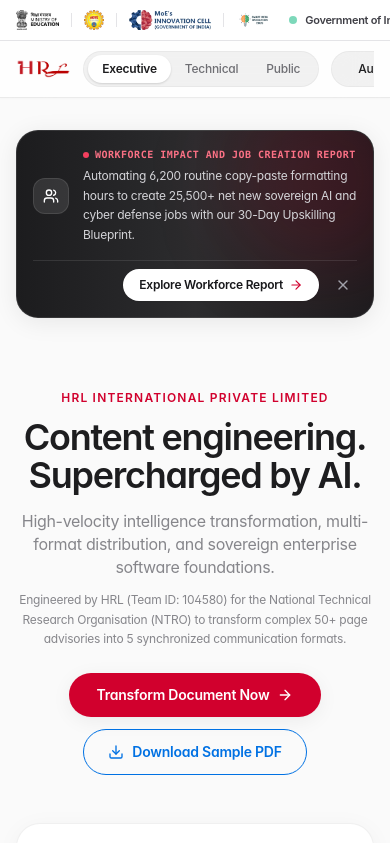
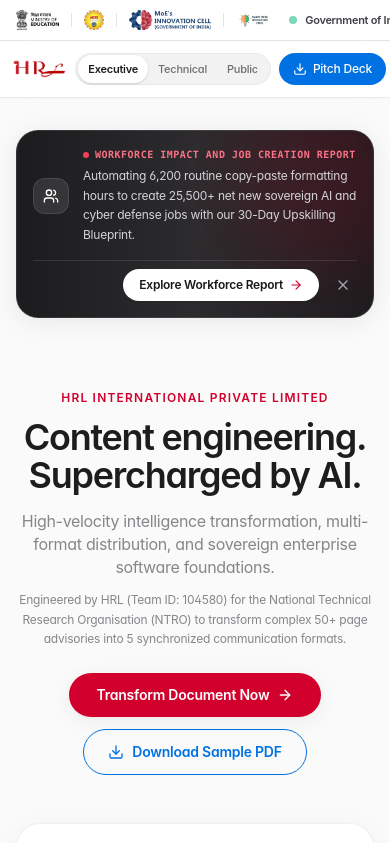
Before and after one commit to hrlpavan/omnitransform-ai-resources, a React (Vite) app in the folder frontend/: page / in a window 390 px wide. Shown: the top 843 px of the page. Built offline with nearby package versions, Linux system fonts and the light colour scheme.

Commit message:
100% Apple.com design parity: SF Pro typography, glass navbar, bento cards, and responsive polish

```diff
--- a/frontend/src/components/Navbar.tsx
+++ b/frontend/src/components/Navbar.tsx
@@ -11,31 +11,31 @@ interface NavbarProps {
 
 export const Navbar: React.FC<NavbarProps> = ({ currentPersona, onPersonaChange, isProcessing, onOpenVentureModal }) => {
   return (
-    <header className="sticky top-0 z-50 bg-white/80 backdrop-blur-xl backdrop-saturate-180 border-b border-black/[0.08] shadow-[0_1px_2px_rgba(0,0,0,0.02)] no-print transition-all w-full">
-      <div className="max-w-6xl mx-auto px-4 sm:px-6 lg:px-8">
-        <div className="flex items-center justify-between h-14 sm:h-16 gap-3 overflow-x-auto no-scrollbar py-1">
+    <header className="sticky top-0 z-50 bg-white/85 backdrop-blur-xl backdrop-saturate-180 border-b border-black/[0.08] shadow-[0_1px_2px_rgba(0,0,0,0.02)] no-print transition-all w-full select-none">
+      <div className="max-w-6xl mx-auto px-3 sm:px-6 lg:px-8">
+        <div className="flex items-center justify-between h-14 sm:h-16 gap-2 sm:gap-3">
           {/* Brand Logo & Platform Title */}
-          <div className="flex items-center space-x-3 shrink-0">
+          <div className="flex items-center space-x-2.5 sm:space-x-3 shrink-0">
             <a href="#" className="flex items-center">
               <img
                 src="./hrl_logo_transparent.png"
                 alt="HRL International"
-                className="h-5 sm:h-6 max-h-6 w-auto object-contain block"
+                className="h-5 sm:h-5.5 max-h-6 w-auto object-contain block"
               />
             </a>
-            <div className="hidden sm:block pl-3 border-l border-black/[0.08]">
+            <div className="hidden sm:block pl-2.5 sm:pl-3 border-l border-black/[0.08]">
               <span className="font-semibold text-xs sm:text-[13px] tracking-tight text-[#1D1D1F] block leading-tight">OmniTransform AI</span>
               <span className="text-[8px] sm:text-[9px] text-[#86868B] font-medium tracking-wider uppercase block leading-none mt-0.5">Content Transformation Platform</span>
             </div>
           </div>
 
           {/* Symmetrical Segmented Persona Selector (Apple macOS / iOS Style) */}
-          <div className="flex items-center bg-[#000000]/[0.05] p-1 rounded-full border border-black/[0.04] h-9 shrink-0">
-            <span className="text-[11px] text-[#86868B] font-semibold px-2.5 hidden md:inline whitespace-nowrap">Audience:</span>
+          <div className="flex items-center bg-[#000000]/[0.05] p-0.5 sm:p-1 rounded-full border border-black/[0.04] h-8 sm:h-9 shrink-0">
+            <span className="text-[11px] text-[#86868B] font-semibold px-2 hidden lg:inline whitespace-nowrap">Audience:</span>
             <button
               onClick={() => onPersonaChange('executive')}
               disabled={isProcessing}
-              className={`text-xs px-3.5 h-7 rounded-full font-medium transition-all duration-200 cursor-pointer whitespace-nowrap flex items-center justify-center ${
+              className={`text-[11px] sm:text-xs px-2.5 sm:px-3.5 h-7 rounded-full font-medium transition-all duration-150 cursor-pointer whitespace-nowrap flex items-center justify-center ${
                 currentPersona === 'executive'
                   ? 'bg-white text-[#1D1D1F] shadow-[0_1px_3px_rgba(0,0,0,0.1),0_1px_2px_rgba(0,0,0,0.06)] font-semibold'
                   : 'text-[#6E6E73] hover:text-[#1D1D1F]'
@@ -46,7 +46,7 @@ export const Navbar: React.FC<NavbarProps> = ({ currentPersona, onPersonaChange,
             <button
               onClick={() => onPersonaChange('analyst')}
               disabled={isProcessing}
-              className={`text-xs px-3.5 h-7 rounded-full font-medium transition-all duration-200 cursor-pointer whitespace-nowrap flex items-center justify-center ${
+              className={`text-[11px] sm:text-xs px-2.5 sm:px-3.5 h-7 rounded-full font-medium transition-all duration-150 cursor-pointer whitespace-nowrap flex items-center justify-center ${
                 currentPersona === 'analyst'
                   ? 'bg-white text-[#1D1D1F] shadow-[0_1px_3px_rgba(0,0,0,0.1),0_1px_2px_rgba(0,0,0,0.06)] font-semibold'
                   : 'text-[#6E6E73] hover:text-[#1D1D1F]'
@@ -57,7 +57,7 @@ export const Navbar: React.FC<NavbarProps> = ({ currentPersona, onPersonaChange,
             <button
               onClick={() => onPersonaChange('citizen')}
               disabled={isProcessing}
-              className={`text-xs px-3.5 h-7 rounded-full font-medium transition-all duration-200 cursor-pointer whitespace-nowrap flex items-center justify-center ${
+              className={`text-[11px] sm:text-xs px-2.5 sm:px-3.5 h-7 rounded-full font-medium transition-all duration-150 cursor-pointer whitespace-nowrap flex items-center justify-center ${
                 currentPersona === 'citizen'
                   ? 'bg-white text-[#1D1D1F] shadow-[0_1px_3px_rgba(0,0,0,0.1),0_1px_2px_rgba(0,0,0,0.06)] font-semibold'
                   : 'text-[#6E6E73] hover:text-[#1D1D1F]'
@@ -67,11 +67,11 @@ export const Navbar: React.FC<NavbarProps> = ({ currentPersona, onPersonaChange,
             </button>
           </div>
 
-          {/* Action Pills - Apple Minimalist Aesthetic */}
-          <div className="flex items-center gap-2 shrink-0 pr-1">
+          {/* Right Action Pills - Responsive with Zero Overflow / Zero Slidebar */}
+          <div className="flex items-center gap-1.5 sm:gap-2 shrink-0">
             <a
               href="#project-updates-hub"
-              className="flex items-center gap-1.5 px-3.5 h-9 rounded-full bg-[#000000]/[0.05] hover:bg-[#000000]/[0.08] active:scale-[0.98] text-[#1D1D1F] text-xs font-medium transition-all border border-black/[0.04] cursor-pointer shadow-none whitespace-nowrap shrink-0"
+              className="hidden xl:flex items-center gap-1.5 px-3 h-8 sm:h-9 rounded-full bg-[#000000]/[0.05] hover:bg-[#000000]/[0.08] active:scale-[0.98] text-[#1D1D1F] text-xs font-medium transition-all border border-black/[0.04] cursor-pointer shadow-none whitespace-nowrap shrink-0"
             >
               <span className="w-1.5 h-1.5 rounded-full bg-hrl-crimson animate-ping" />
               <span>Audio Updates</span>
@@ -79,7 +79,7 @@ export const Navbar: React.FC<NavbarProps> = ({ currentPersona, onPersonaChange,
 
             <a
               href="#voice-faq-hub"
-              className="flex items-center gap-1.5 px-3.5 h-9 rounded-full bg-[#000000]/[0.05] hover:bg-[#000000]/[0.08] active:scale-[0.98] text-[#1D1D1F] text-xs font-medium transition-all border border-black/[0.04] cursor-pointer shadow-none whitespace-nowrap shrink-0"
+              className="hidden lg:flex items-center gap-1.5 px-3 h-8 sm:h-9 rounded-full bg-[#000000]/[0.05] hover:bg-[#000000]/[0.08] active:scale-[0.98] text-[#1D1D1F] text-xs font-medium transition-all border border-black/[0.04] cursor-pointer shadow-none whitespace-nowrap shrink-0"
             >
               <HelpCircle className="w-3.5 h-3.5 text-[#6E6E73]" />
               <span>Voice FAQ</span>
@@ -87,7 +87,7 @@ export const Navbar: React.FC<NavbarProps> = ({ currentPersona, onPersonaChange,
 
             <button
               onClick={onOpenVentureModal}
-              className="flex items-center gap-1.5 px-3.5 h-9 rounded-full bg-[#000000]/[0.05] hover:bg-[#000000]/[0.08] active:scale-[0.98] text-[#1D1D1F] text-xs font-medium transition-all border border-black/[0.04] cursor-pointer shadow-none whitespace-nowrap shrink-0"
+              className="hidden sm:flex items-center gap-1.5 px-3 h-8 sm:h-9 rounded-full bg-[#000000]/[0.05] hover:bg-[#000000]/[0.08] active:scale-[0.98] text-[#1D1D1F] text-xs font-medium transition-all border border-black/[0.04] cursor-pointer shadow-none whitespace-nowrap shrink-0"
             >
               <TrendingUp className="w-3.5 h-3.5 text-hrl-crimson" />
               <span>Venture & GTM</span>
@@ -95,10 +95,10 @@ export const Navbar: React.FC<NavbarProps> = ({ currentPersona, onPersonaChange,
 
             <a
               href="https://github.com/hrlpavan/omnitransform-ai-resources/raw/main/SIH2026_Idea_Presentation_PS26154.pptx"
-              className="bg-[#0071E3] hover:bg-[#0077ED] active:bg-[#006EDB] active:scale-[0.98] text-white pl-4 pr-5 h-9 rounded-full text-xs font-medium shadow-none hover:shadow-sm transition-all duration-150 flex items-center justify-center gap-2 cursor-pointer whitespace-nowrap shrink-0"
+              className="bg-[#0071E3] hover:bg-[#0077ED] active:bg-[#006EDB] active:scale-[0.98] text-white px-3.5 sm:px-4 h-8 sm:h-9 rounded-full text-xs font-medium shadow-none hover:shadow-sm transition-all duration-150 flex items-center justify-center gap-1.5 cursor-pointer whitespace-nowrap shrink-0"
             >
               <Download className="w-3.5 h-3.5 shrink-0" />
-              <span className="tracking-normal">Pitch Deck</span>
+              <span>Pitch Deck</span>
             </a>
           </div>
         </div>
```
